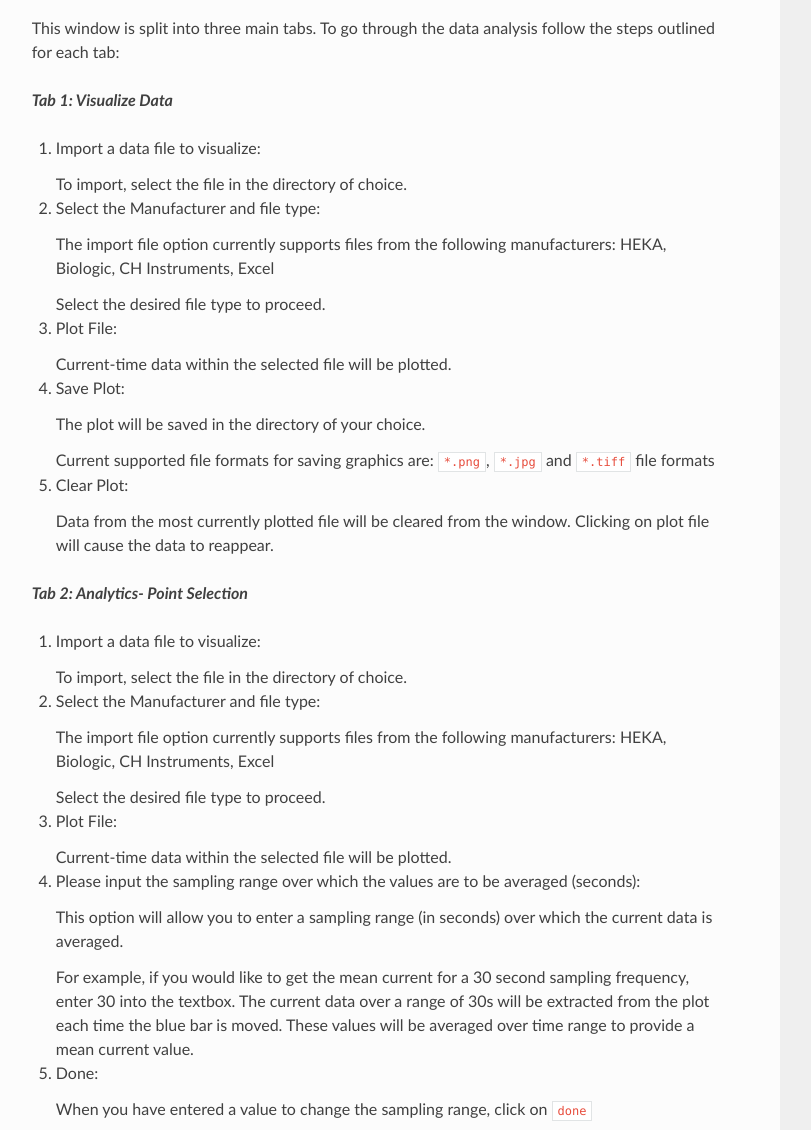
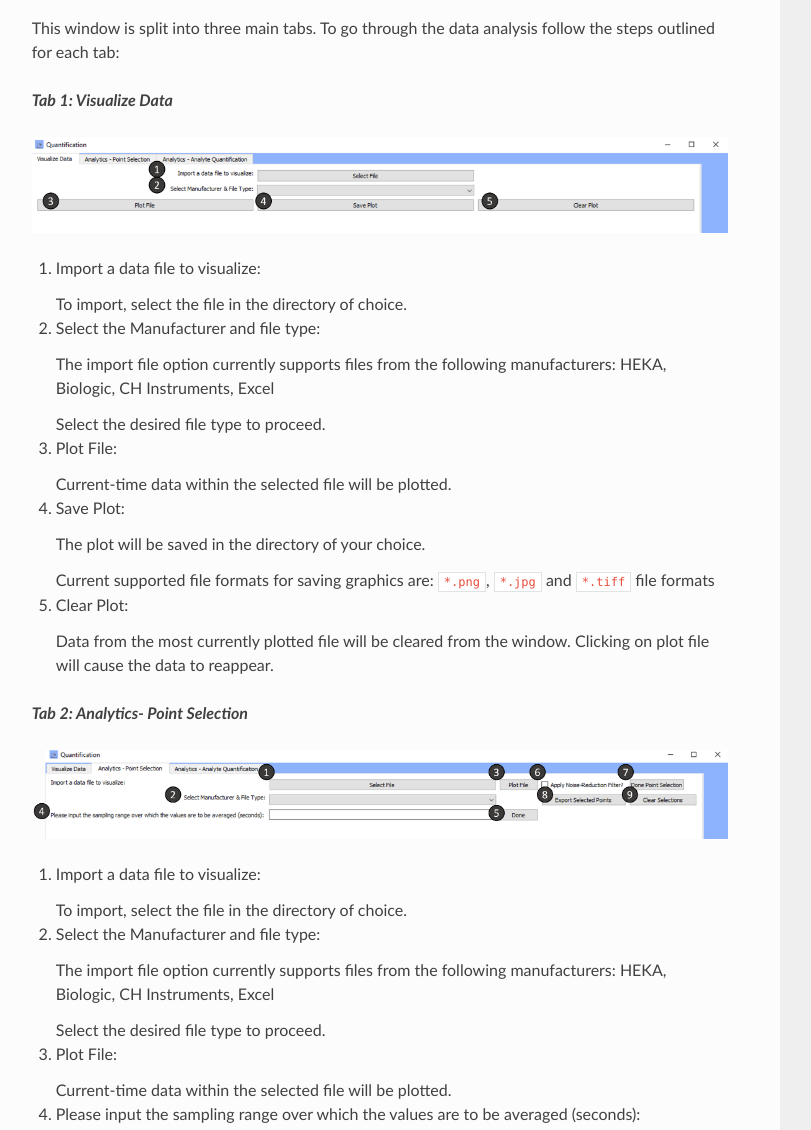
Before and after one commit to sibamoussa/sensorlyzemanual, a plain HTML site: page manual/index.html in a window 1280 px wide. Shown: the part 10562-11692 px from the top of the page, without its empty margins (320-1131 px from the left). Drawn offline with nearby package versions, Linux system fonts and the light colour scheme.

Commit message:
Update index.html

```diff
--- a/manual/index.html
+++ b/manual/index.html
@@ -493,6 +493,7 @@ To go through the data analysis follow the steps outlined for each tab:</p>
 <p>This window is split into three main tabs.
 To go through the data analysis follow the steps outlined for each tab:</p>
 <p><em><strong>Tab 1: Visualize Data</strong></em> </p>
+<img src="../img/figure7.png" alt="Main Window" class="center" />
 <ol>
 <li>
 <p>Import a data file to visualize: </p>
@@ -518,6 +519,7 @@ To go through the data analysis follow the steps outlined for each tab:</p>
 </li>
 </ol>
 <p><em><strong>Tab 2: Analytics- Point Selection</strong></em> </p>
+ <img src="../img/figure9.png" alt="Main Window" class="center" />
 <ol>
 <li>
 <p>Import a data file to visualize: </p>
@@ -579,6 +581,7 @@ To go through the data analysis follow the steps outlined for each tab:</p>
 </li>
 </ol>
 <p><em><strong>Tab 3: Analytics- Analyte Quantification</strong></em> </p>
+<img src="../img/figure10.png" alt="Main Window" class="center" />
 <ol>
 <li>
 <p>Please input the regression line slope:</p>
```
